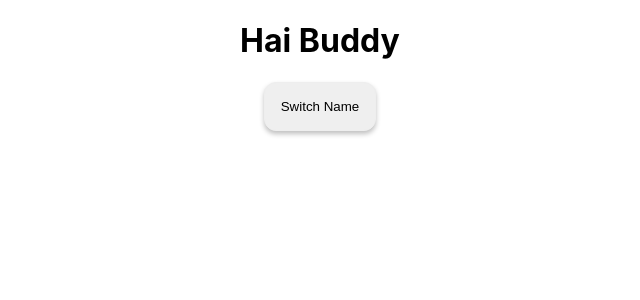
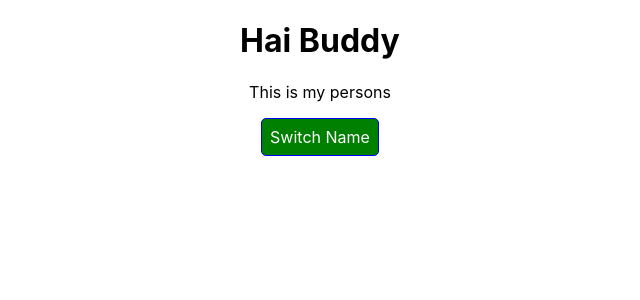
Before and after one commit to alim150102/BelajarJavascrip, a React (Create React App) app: page / in a window 1280 px wide. Shown: the top 300 px of the page, without its empty margins (320-960 px from the left). Built offline with nearby package versions, Linux system fonts and the light colour scheme.

Commit message:
Styling React (Dynamically Class)

```diff
--- a/package.json
+++ b/package.json
@@ -6,6 +6,7 @@
     "@testing-library/jest-dom": "^4.2.4",
     "@testing-library/react": "^9.5.0",
     "@testing-library/user-event": "^7.2.1",
+    "radium": "^0.26.0",
     "react": "^16.13.1",
     "react-dom": "^16.13.1",
     "react-scripts": "3.4.1"
--- a/src/App.css
+++ b/src/App.css
@@ -2,37 +2,10 @@
   text-align: center;
 }
 
-.App-logo {
-  height: 40vmin;
-  pointer-events: none;
+.red{
+  color : red;
 }
 
-@media (prefers-reduced-motion: no-preference) {
-  .App-logo {
-    animation: App-logo-spin infinite 20s linear;
-  }
+.bold{
+  font-weight: bold;
 }
-
-.App-header {
-  background-color: #282c34;
-  min-height: 100vh;
-  display: flex;
-  flex-direction: column;
-  align-items: center;
-  justify-content: center;
-  font-size: calc(10px + 2vmin);
-  color: white;
-}
-
-.App-link {
-  color: #61dafb;
-}
-
-@keyframes App-logo-spin {
-  from {
-    transform: rotate(0deg);
-  }
-  to {
-    transform: rotate(360deg);
-  }
-}
--- a/src/App.js
+++ b/src/App.js
@@ -9,7 +9,9 @@ class App extends Component {
   state = {
     persons: [
       { id: 'lkjsdlkjfa', nama: 'ali', umur: 18 },
-      { id: 'lkjafds;lj', nama: 'fanny', umur: 16 }
+      { id: 'lkjafds;lj', nama: 'fanny', umur: 16 },
+      { id: 'jkdfjslkjd', nama: 'Mahmod', umur: 17 }
+
     ]
   }
 
@@ -61,14 +63,14 @@ class App extends Component {
   render() {
 
     const style = {
-      width: '15 %',
-      height: '10 % px',
-      border: '1px solid #eee',
-      boxShadow: '0 3px 5px silver',
-      textAlign: 'center',
-      marginBottom: '20px',
-      padding: '16px',
-      borderRadius: '12px'
+      backgroundColor: 'green',
+      color: 'white',
+      font: 'inherit',
+      border: '1px solid blue',
+      padding: '8px',
+      cursor: 'pointer',
+      borderRadius: '5px',
+      marginBottom: '20px'
     };
 
     let person = null;
@@ -86,13 +88,23 @@ class App extends Component {
           {/* <Person nama={this.state.persons[0].nama} umur={this.state.persons[0].umur}> My Hobby is Sleeping</Person>
           <Person nama={this.state.persons[0].nama} umur={this.state.persons[1].umur} click={this.switchHandler.bind(this, 'Max')} changed={this.changeHandler}> My Hobby is Farming</Person> */}
         </div>
-      )
+      );
+      style.backgroundColor = 'red';
+    }
+
+    let classes = [];
+    if (this.state.persons.length <= 2) {
+      classes.push('red');
+    }
+    if (this.state.persons.length <= 1) {
+      classes.push('bold');
     }
 
     return (
       <div className='App'>
-        <h1>Hai Buddy</h1>
-        <button className='button' onClick={this.togglePersonHandler} style={style}>Switch Name</button>
+        <h1 >Hai Buddy</h1>
+        <p className={classes.join(' ')}>This is my persons</p>
+        <button className={classes.join(' ')} onClick={this.togglePersonHandler} style={style}>Switch Name</button>
         {person}
       </div>
     )
```
Also changed, not shown: 1 other file (tests, documents, lock files or other folders).
